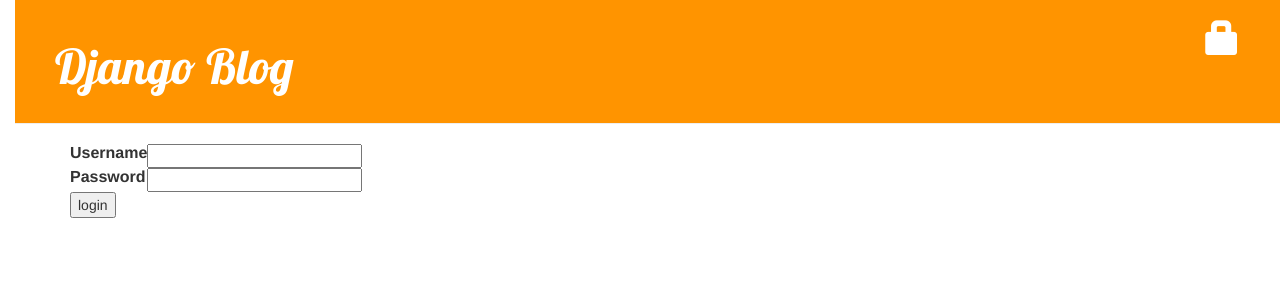
After one commit to JersonOchoa/my-first-blog, a Django app: template blog/templates/registration/login.html in a window 1280 px wide. The commit adds this page. Shown: the top 300 px of the page. Run offline with Django 3.2, Linux system fonts and the light colour scheme; the template is opened without the code that fills it, so the values that code supplies are empty, except form fields; tables that the repository leaves empty hold one stand-in row (values such as "Sample post"); form fields are guessed from the names that the template uses; some libraries are stand-ins or nearby versions.

Commit message:
Se agrego login y logout

```diff
--- a/blog/templates/blog/base.html
+++ b/blog/templates/blog/base.html
@@ -12,6 +12,9 @@
         {% if user.is_authenticated %}
           <a href="{% url 'post_new' %}" class="top-menu"><span class="glyphicon glyphicon-plus"></span></a>
           <a href="{% url 'post_draft_list' %}" class="top-menu"><span class="glyphicon glyphicon-edit"></span></a>
+          <p class="top-menu">Hello {{ user.username }} <small>(<a href="{% url 'logout' %}">Log out</a>)</small></p>
+        {% else %}
+          <a href="{% url 'login' %}" class="top-menu"><span class="glyphicon glyphicon-lock"></span></a>
         {% endif %}
         <h1><a href="/">Django Blog</a></h1>
       </div>
--- /dev/null
+++ b/blog/templates/registration/login.html
@@ -0,0 +1,24 @@
+{% extends "blog/base.html" %}
+
+{% block content %}
+    {% if form.errors %}
+        <p>Your username and password didn't match. Please try again.</p>
+    {% endif %}
+
+    <form method="post" action="{% url 'login' %}">
+    {% csrf_token %}
+        <table>
+        <tr>
+            <td>{{ form.username.label_tag }}</td>
+            <td>{{ form.username }}</td>
+        </tr>
+        <tr>
+            <td>{{ form.password.label_tag }}</td>
+            <td>{{ form.password }}</td>
+        </tr>
+        </table>
+
+        <input type="submit" value="login" />
+        <input type="hidden" name="next" value="{{ next }}" />
+    </form>
+{% endblock %}
--- a/blog/views.py
+++ b/blog/views.py
@@ -3,6 +3,7 @@ from django.utils import timezone
 from .models import Post
 from .forms import PostForm
 from django.shortcuts import redirect
+from django.contrib.auth.decorators import login_required
 
 def listar(request):
     articulos = Post.objects.filter(fecha_publicacion__lte=timezone.now()).order_by('fecha_publicacion')
@@ -12,6 +13,7 @@ def detalle(request, pk):
     detalle = get_object_or_404(Post, pk=pk)
     return render(request, 'blog/detalle.html', {'detalle': detalle})
 
+@login_required
 def post_new(request):
     if request.method == "POST":
         form = PostForm(request.POST)
@@ -24,6 +26,7 @@ def post_new(request):
         form = PostForm()
     return render(request, 'blog/post_edit.html', {'form': form})
 
+@login_required
 def post_edit(request, pk):
     post = get_object_or_404(Post, pk=pk)
     if request.method == "POST":
@@ -37,15 +40,18 @@ def post_edit(request, pk):
         form = PostForm(instance=post)
     return render(request, 'blog/post_edit.html', {'form': form})
 
+@login_required
 def post_draft_list(request):
     posts = Post.objects.filter(fecha_publicacion__isnull=True).order_by('fecha_creacion')
     return render(request, 'blog/post_draft_list.html', {'posts': posts})
 
+@login_required
 def post_publish(request, pk):
     post = get_object_or_404(Post, pk=pk)
     post.publicar()
     return redirect('detalle', pk=pk)
 
+@login_required
 def post_remove(request, pk):
     post = get_object_or_404(Post, pk=pk)
     post.delete()
--- a/misitio/settings.py
+++ b/misitio/settings.py
@@ -120,3 +120,4 @@ USE_TZ = True
 
 STATIC_URL = '/static/'
 STATIC_ROOT = os.path.join(BASE_DIR, 'static')
+LOGIN_REDIRECT_URL = '/'
```
Also changed, not shown: misitio/urls.py (+7 -0 lines).
